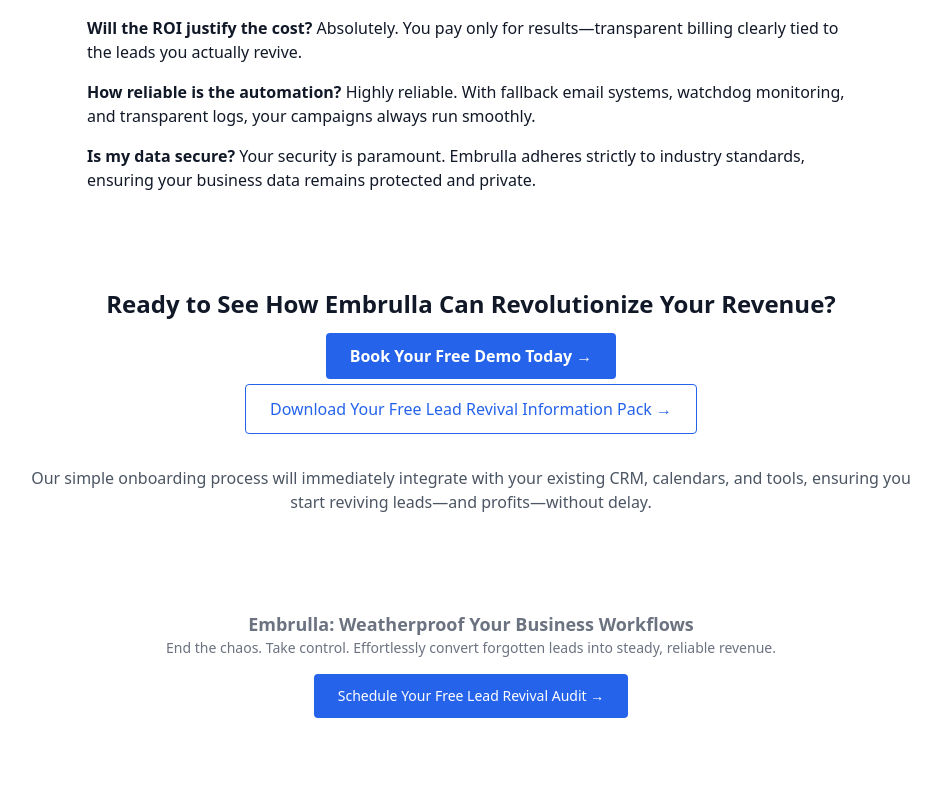
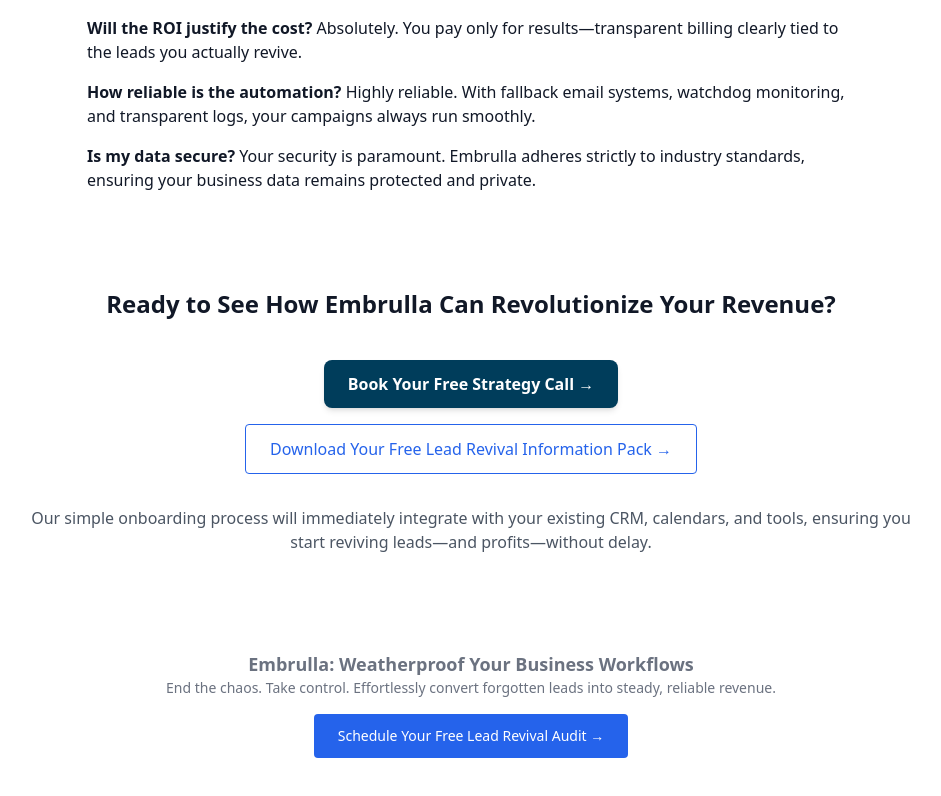
Before and after one commit to Tylersdoiron/v6, a React (Vite) app: page / in a window 1280 px wide. Shown: the part 2316-3112 px from the top of the page, without its empty margins (169-1110 px from the left). Before the commit the page ends 3082 px from the top, so only its background shows below. Built offline with nearby package versions, Linux system fonts and the light colour scheme.

Commit message:
Update EmbrullaLandingPage.tsx

```diff
--- a/src/EmbrullaLandingPage.tsx
+++ b/src/EmbrullaLandingPage.tsx
@@ -101,9 +101,17 @@
 
         <motion.section id="contact" className="text-center max-w-4xl mx-auto space-y-4" initial={{ opacity: 0 }} whileInView={{ opacity: 1 }} transition={{ duration: 0.6 }}>
           <h2 className="text-2xl font-bold mb-6">Ready to See How Embrulla Can Revolutionize Your Revenue?</h2>
-          <a href="https://calendly.com/tylerdoiron-embrulla" className="bg-blue-600 text-white px-6 py-3 rounded hover:bg-blue-700 font-semibold">
-            Book Your Free Demo Today →
-          </a>
+          <motion.a
+  href="https://calendly.com/tylerdoiron-embrulla"
+  className="inline-block bg-primary text-white px-6 py-3 rounded-lg font-semibold shadow-md hover:shadow-xl hover:scale-105 transition-all duration-300"
+  whileInView={{ opacity: 1, scale: 1 }}
+  initial={{ opacity: 0, scale: 0.95 }}
+  whileHover={{ scale: 1.05 }}
+  transition={{ duration: 0.3 }}
+>
+  Book Your Free Strategy Call →
+</motion.a>
+
           <br />
           <button className="mt-2 border border-blue-600 text-blue-600 px-6 py-3 rounded hover:bg-blue-50">
             Download Your Free Lead Revival Information Pack →
```
